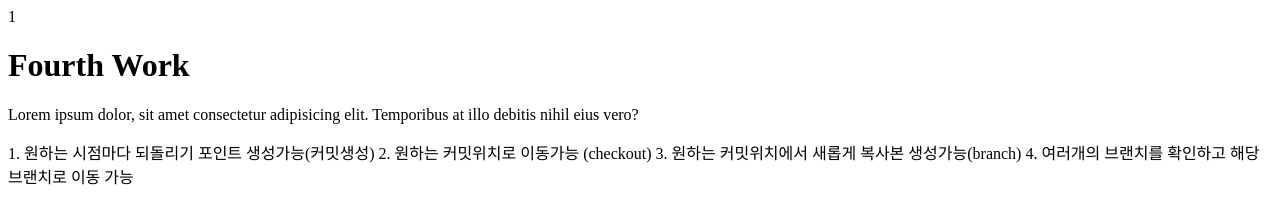
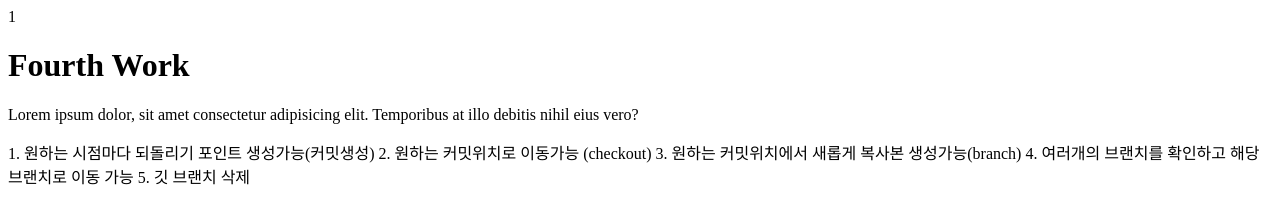
Before and after one commit to Du0Du0/git-test, a plain HTML site: page index.html in a window 1280 px wide. Drawn offline with Linux system fonts and the light colour scheme.

Commit message:
new 브랜치 삭제

```diff
--- a/index.html
+++ b/index.html
@@ -19,3 +19,4 @@
 2. 원하는 커밋위치로 이동가능 (checkout)
 3. 원하는 커밋위치에서 새롭게 복사본 생성가능(branch)
 4. 여러개의 브랜치를 확인하고 해당 브랜치로 이동 가능
+5. 깃 브랜치 삭제
```
